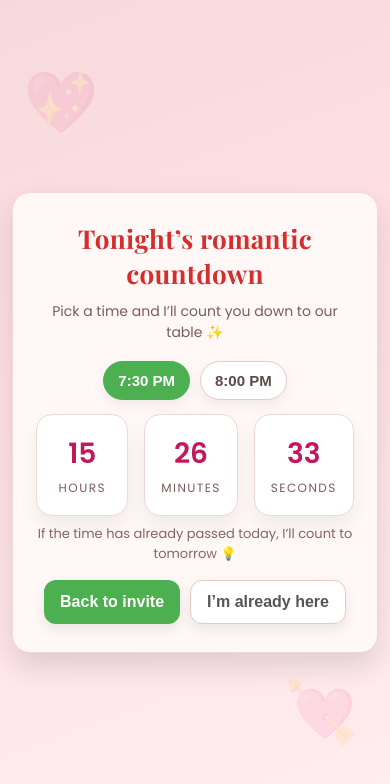
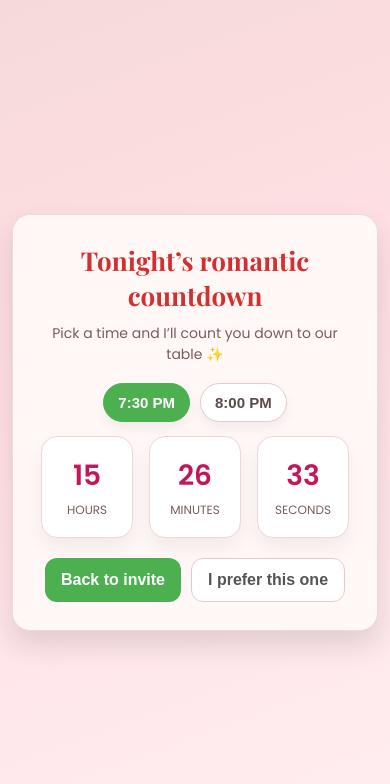
Before and after one commit to chloe0811/Date, a plain HTML site: page date_night.html in a window 390 px wide. Drawn offline with nearby package versions, Linux system fonts and the light colour scheme.

Commit message:
with time

```diff
--- a/date_night.html
+++ b/date_night.html
@@ -2,18 +2,13 @@
 <html lang="en">
 <head>
   <meta charset="UTF-8" />
-  <meta name="viewport" content="width=device-width,initial-scale=1" />
+  <meta name="viewport" content="width=device-width, initial-scale=1" />
   <title>Tonight’s Date – Countdown</title>
   <link href="https://fonts.googleapis.com/css2?family=Playfair+Display:wght@600;700&family=Poppins:wght@300;400;600&display=swap" rel="stylesheet">
   <style>
     :root{
-      --bg:#f6dadb;
-      --paper:#fff8f6;
-      --ink:#2b2b2b;
-      --accent:#d32f2f;
-      --muted:#7a5c5c;
-      --card-shadow:0 14px 28px rgba(0,0,0,.12);
-      --green:#4caf50;
+      --bg:#f6dadb; --paper:#fff8f6; --ink:#2b2b2b; --accent:#d32f2f;
+      --muted:#7a5c5c; --card-shadow:0 14px 28px rgba(0,0,0,.12); --green:#4caf50;
     }
     *{box-sizing:border-box}
     html,body{height:100%}
@@ -24,221 +19,104 @@
       overflow-x:hidden;
     }
     .card{
-      width:min(820px,94vw);
-      background:var(--paper);
-      border:1.5px solid #f1d7d7;
-      border-radius:18px;
-      padding:28px 22px;
-      box-shadow:var(--card-shadow);
+      width:min(820px,94vw); background:var(--paper); border:1.5px solid #f1d7d7;
+      border-radius:18px; padding:28px 22px; box-shadow:var(--card-shadow);
       text-align:center;
-      position:relative;
     }
-    h1{
-      margin:0 0 10px;
-      font-family:'Playfair Display',serif;
-      font-weight:700;
-      color:var(--accent);
-      font-size:clamp(26px,4.5vw,42px);
-      letter-spacing:.3px;
-    }
-    .sub{
-      margin:6px 0 18px; color:var(--muted);
-      font-size:clamp(14px,2.7vw,16px);
-    }
-
-    /* time picker */
-    .when{
-      display:flex; gap:10px; justify-content:center; flex-wrap:wrap; margin:8px 0 6px;
-    }
-    .pill{
-      border:1px solid #e8caca;
-      background:#fff;
-      color:#5b4a4a;
-      padding:10px 14px;
-      border-radius:999px;
-      cursor:pointer;
-      font-weight:600; font-size:15px;
-      transition: all .2s ease;
-      box-shadow:0 6px 14px rgba(0,0,0,.06);
-      user-select:none;
-    }
-    .pill.active{ background:#4caf50; color:#fff; border-color:#4caf50; }
-
-    /* countdown */
-    .timer{
-      margin:14px auto 8px;
-      display:flex; gap:16px; justify-content:center; align-items:baseline; flex-wrap:wrap;
-      font-variant-numeric: tabular-nums;
-    }
-    .block{
-      background:#fff; border:1px solid #f0d6d6; border-radius:16px;
-      padding:18px 16px; min-width:92px;
-      box-shadow:0 10px 20px rgba(0,0,0,.06);
-      display:grid; gap:4px; place-items:center;
-      animation: rise .6s ease both;
-    }
-    @keyframes rise{from{transform:translateY(6px);opacity:0}to{transform:none;opacity:1}}
-    .num{ font-size:clamp(28px,7vw,56px); font-weight:700; color:#c2185b; }
-    .lab{ font-size:12px; color:#7a5c5c; text-transform:uppercase; letter-spacing:.12em; }
-
-    .note{
-      margin-top:6px; color:#856666; font-size:13px;
-    }
-
-    .cta{
-      margin-top:16px; display:flex; gap:10px; justify-content:center; flex-wrap:wrap;
-    }
-    .btn{
-      border:0; border-radius:12px; padding:12px 16px; cursor:pointer;
-      font-weight:700; font-size:16px; box-shadow:0 6px 14px rgba(0,0,0,.08);
-    }
-    .btn-primary{ background:var(--green); color:#fff }
-    .btn-ghost{ background:#fff; color:#555; border:1px solid #e6caca }
-
-    /* ready state */
-    .ready{
-      font-family:'Playfair Display',serif; font-size:clamp(22px,5vw,38px);
-      color:#c2185b; margin-top:12px; display:none;
-    }
-    .ready.show{ display:block; animation: pop .5s ease both }
+    h1{margin:0 0 10px; font-family:'Playfair Display',serif; font-weight:700; color:var(--accent);
+       font-size:clamp(26px,4.5vw,42px);}
+    .sub{margin:6px 0 18px; color:var(--muted); font-size:clamp(14px,2.7vw,16px);}
+    .when{display:flex; gap:10px; justify-content:center; flex-wrap:wrap; margin:12px 0;}
+    .pill{border:1px solid #e8caca; background:#fff; color:#5b4a4a; padding:10px 14px;
+          border-radius:999px; cursor:pointer; font-weight:600; font-size:15px;
+          box-shadow:0 6px 14px rgba(0,0,0,.06);}
+    .pill.active{background:#4caf50; color:#fff; border-color:#4caf50;}
+    .timer{margin:14px auto 8px; display:flex; gap:16px; justify-content:center; flex-wrap:wrap;}
+    .block{background:#fff; border:1px solid #f0d6d6; border-radius:16px;
+           padding:18px 16px; min-width:92px; box-shadow:0 10px 20px rgba(0,0,0,.06);
+           display:grid; gap:4px; place-items:center;}
+    .num{font-size:clamp(28px,7vw,56px); font-weight:700; color:#c2185b;}
+    .lab{font-size:12px; color:#7a5c5c; text-transform:uppercase;}
+    .ready{font-family:'Playfair Display',serif; font-size:clamp(22px,5vw,38px); color:#c2185b; margin-top:12px; display:none;}
+    .ready.show{display:block; animation: pop .5s ease both}
     @keyframes pop{from{transform:scale(.98);opacity:0}to{transform:scale(1);opacity:1}}
-
-    /* soft hearts background */
-    .bg-heart{
-      position: fixed; pointer-events:none; opacity:.12; font-size:clamp(60px,12vw,140px);
-      animation: float 12s ease-in-out infinite;
-    }
-    .bg-heart.h1{ left:6%; top:8%; animation-delay:-2s }
-    .bg-heart.h2{ right:8%; bottom:10%; animation-delay:-5s }
-    @keyframes float{
-      0%,100%{ transform: translateY(0) }
-      50%{ transform: translateY(-12px) }
-    }
-
-    /* confetti hearts on ready */
-    .confetti{
-      position:fixed; top:-12px; width:10px; height:14px;
-      background:#ff6b6b; opacity:.95; z-index:9999;
-      animation: fall linear forwards;
-      border-radius:2px;
-    }
-    @keyframes fall{
-      to{ transform:translateY(100vh) rotate(360deg); opacity:0 }
-    }
+    .cta{margin-top:20px; display:flex; gap:10px; justify-content:center; flex-wrap:wrap;}
+    .btn{border:0; border-radius:12px; padding:12px 16px; cursor:pointer; font-weight:700; font-size:16px;}
+    .btn-primary{background:var(--green); color:#fff}
+    .btn-ghost{background:#fff; color:#555; border:1px solid #e6caca}
   </style>
 </head>
 <body>
-  <div class="bg-heart h1">💖</div>
-  <div class="bg-heart h2">💘</div>
-
-  <main class="card" aria-live="polite">
+  <main class="card">
     <h1>Tonight’s romantic countdown</h1>
     <div class="sub">Pick a time and I’ll count you down to our table ✨</div>
 
-    <div class="when" role="group" aria-label="Select dinner time">
+    <div class="when">
       <button class="pill active" data-h="19" data-m="30">7:30 PM</button>
       <button class="pill" data-h="20" data-m="0">8:00 PM</button>
     </div>
 
-    <section class="timer" aria-label="Countdown">
+    <section class="timer">
       <div class="block"><div class="num" id="hh">--</div><div class="lab">hours</div></div>
       <div class="block"><div class="num" id="mm">--</div><div class="lab">minutes</div></div>
       <div class="block"><div class="num" id="ss">--</div><div class="lab">seconds</div></div>
     </section>
 
     <div class="ready" id="ready">Table’s ready — let’s go 💞</div>
-    <div class="note" id="note">If the time has already passed today, I’ll count to tomorrow 💡</div>
 
     <div class="cta">
       <button class="btn btn-primary" id="back">Back to invite</button>
-      <button class="btn btn-ghost" id="yes">I’m already here</button>
+      <button class="btn btn-ghost" id="prefer">I prefer this one</button>
     </div>
   </main>
 
   <script>
-    // === Utilities ===
-    const hh = document.getElementById('hh');
-    const mm = document.getElementById('mm');
-    const ss = document.getElementById('ss');
-    const readyEl = document.getElementById('ready');
+    const hh=document.getElementById('hh'),mm=document.getElementById('mm'),ss=document.getElementById('ss');
+    const readyEl=document.getElementById('ready');
+    const pills=[...document.querySelectorAll('.pill')];
 
-    const pills = Array.from(document.querySelectorAll('.pill'));
-    const stored = JSON.parse(localStorage.getItem('date_time') || 'null');
-    if(stored){
-      pills.forEach(p=>p.classList.toggle('active', p.dataset.h==stored.h && p.dataset.m==stored.m));
+    function getTarget(h,m){
+      const now=new Date(); const t=new Date();
+      t.setHours(h,m,0,0);
+      if(t<=now) t.setDate(t.getDate()+1);
+      return t;
     }
 
-    function getTarget(h=19, m=30){
-      const now = new Date();
-      const target = new Date();
-      target.setHours(h, m, 0, 0);
-      if(target <= now){ // if passed, count to tomorrow
-        target.setDate(target.getDate() + 1);
-      }
-      return target;
-    }
-
-    let active = document.querySelector('.pill.active');
-    let target = getTarget(+active.dataset.h, +active.dataset.m);
-    localStorage.setItem('date_time', JSON.stringify({h:+active.dataset.h, m:+active.dataset.m}));
+    let active=document.querySelector('.pill.active');
+    let target=getTarget(+active.dataset.h,+active.dataset.m);
 
     pills.forEach(p=>{
-      p.addEventListener('click', ()=>{
+      p.addEventListener('click',()=>{
         pills.forEach(x=>x.classList.remove('active'));
         p.classList.add('active');
-        target = getTarget(+p.dataset.h, +p.dataset.m);
-        localStorage.setItem('date_time', JSON.stringify({h:+p.dataset.h, m:+p.dataset.m}));
+        target=getTarget(+p.dataset.h,+p.dataset.m);
       });
     });
 
-    function pad(n){ return String(n).padStart(2,'0'); }
-
-    // Hearts confetti when ready
-    const colors = ["#ff6b6b","#feca57","#48dbfb","#1dd1a1","#ff9ff3","#54a0ff","#5f27cd","#ffd93d"];
-    function oneConfetti(){
-      const el = document.createElement('div');
-      el.className = 'confetti';
-      el.style.left = Math.random()*100 + 'vw';
-      el.style.backgroundColor = colors[(Math.random()*colors.length)|0];
-      el.style.width = (6 + Math.random()*6) + 'px';
-      el.style.height = (8 + Math.random()*10) + 'px';
-      el.style.animationDuration = (3 + Math.random()*2) + 's';
-      el.style.transform = `rotate(${Math.random()*360}deg)`;
-      document.body.appendChild(el);
-      setTimeout(()=> el.remove(), 5200);
-    }
-    function confettiSnow(durationMs=6000, everyMs=120){
-      const iv = setInterval(oneConfetti, everyMs);
-      setTimeout(()=> clearInterval(iv), durationMs);
-    }
+    function pad(n){return String(n).padStart(2,'0');}
 
     function tick(){
-      const now = new Date();
-      const diff = target - now;
-      if(diff <= 0){
-        hh.textContent = '00';
-        mm.textContent = '00';
-        ss.textContent = '00';
-        if(!readyEl.classList.contains('show')){
-          readyEl.classList.add('show');
-          confettiSnow(6000, 110);
-        }
+      const now=new Date(); const diff=target-now;
+      if(diff<=0){
+        hh.textContent=mm.textContent=ss.textContent="00";
+        if(!readyEl.classList.contains('show')) readyEl.classList.add('show');
         return;
       }
-      const totalSeconds = Math.floor(diff/1000);
-      const hours = Math.floor(totalSeconds/3600);
-      const minutes = Math.floor((totalSeconds%3600)/60);
-      const seconds = totalSeconds%60;
-      hh.textContent = pad(hours);
-      mm.textContent = pad(minutes);
-      ss.textContent = pad(seconds);
-      requestAnimationFrame(()=>setTimeout(tick, 250)); // smooth-ish update
+      const s=Math.floor(diff/1000);
+      hh.textContent=pad(Math.floor(s/3600));
+      mm.textContent=pad(Math.floor((s%3600)/60));
+      ss.textContent=pad(s%60);
+      requestAnimationFrame(()=>setTimeout(tick,250));
     }
     tick();
 
-    // Buttons
-    document.getElementById('back').addEventListener('click', ()=>{ window.location.href='index.html'; });
-    document.getElementById('yes').addEventListener('click', ()=>{ window.location.href='yes_page.html'; });
+    // 按鈕功能
+    document.getElementById('back').addEventListener('click',()=>{window.location.href='index.html';});
+    document.getElementById('prefer').addEventListener('click',()=>{
+      const chosen=document.querySelector('.pill.active').textContent.trim();
+      // 跳轉到 yes_page.html 並帶上選的時間
+      window.location.href='yes_page.html?time='+encodeURIComponent(chosen);
+    });
   </script>
 </body>
 </html>
```
Also changed, not shown: yes_page.html (+15 -9 lines).
